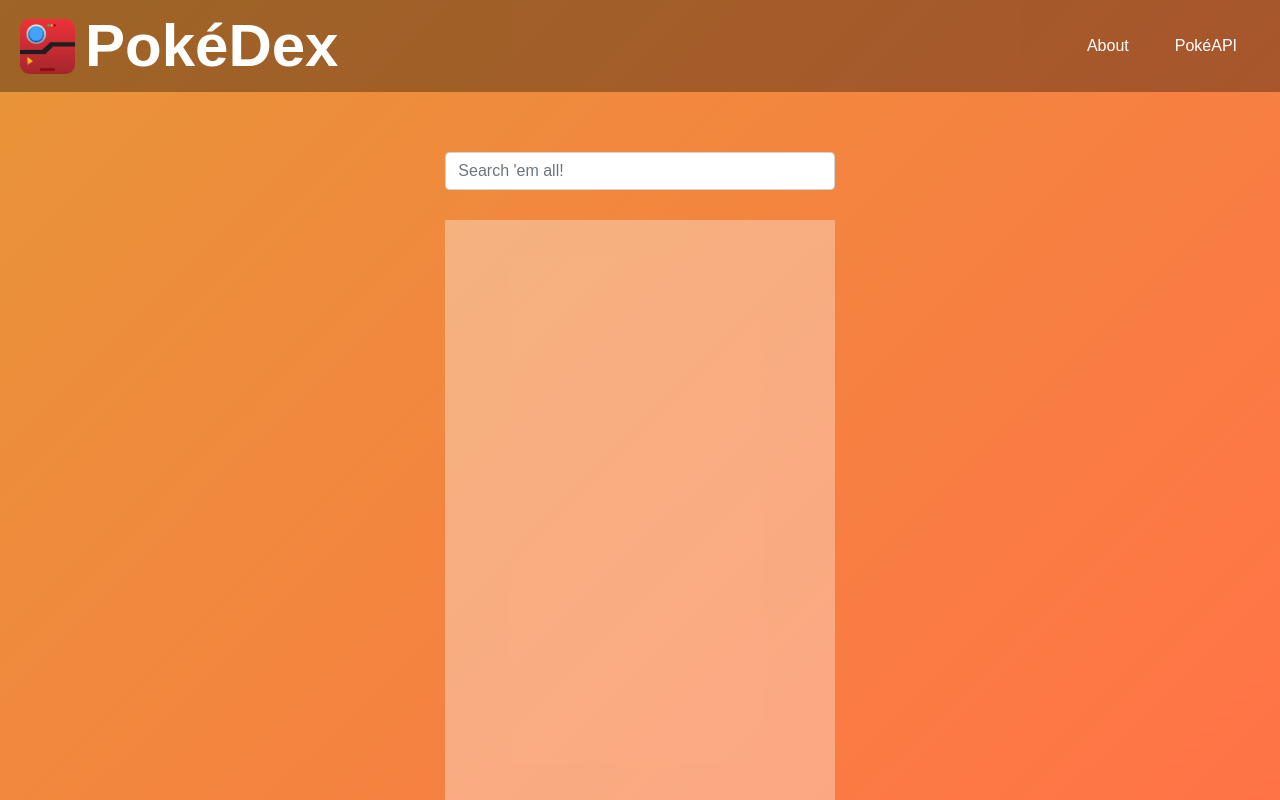
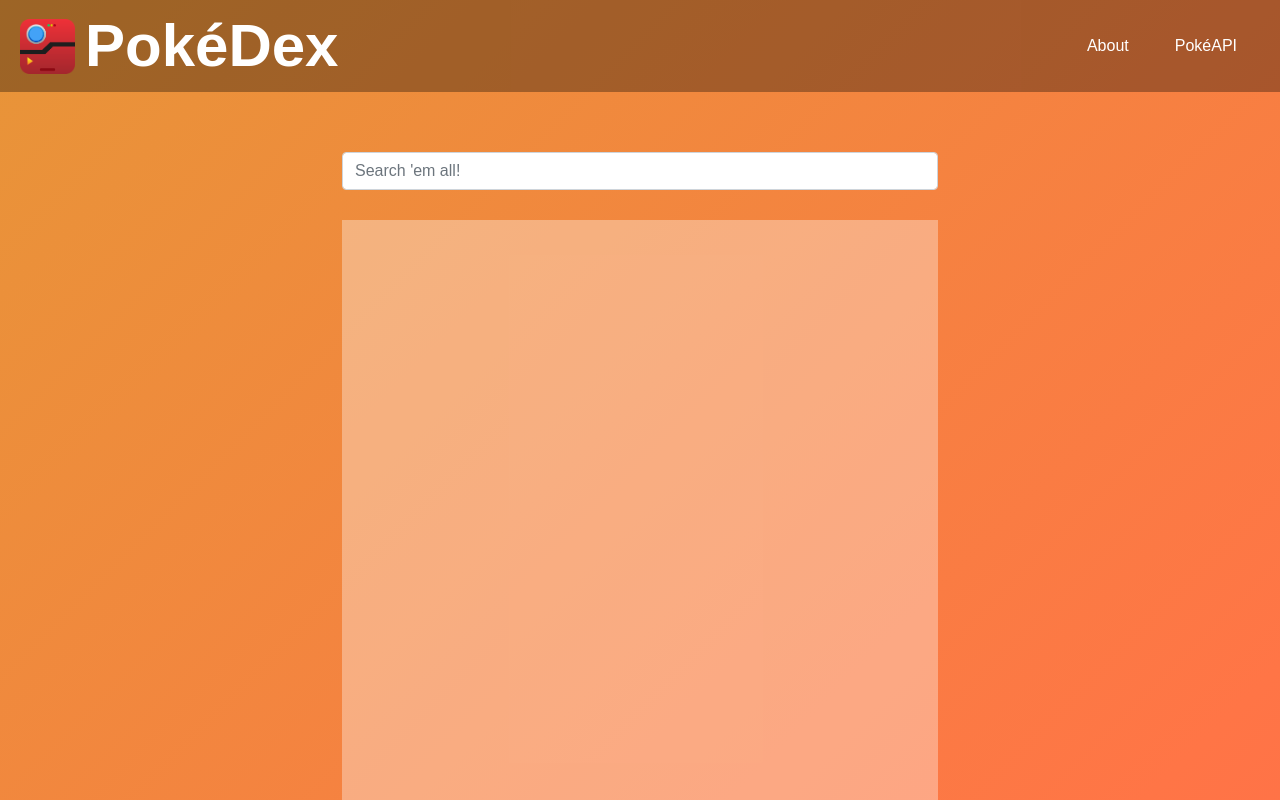
Before and after one commit to MichiyoYo/pokedex-bs, a plain HTML site: page index.html in a window 1280 px wide. Drawn offline with nearby package versions, Linux system fonts and the light colour scheme; no server answers; a web font is replaced by a local one.

Commit message:
fixed column width for main container

```diff
--- a/index.html
+++ b/index.html
@@ -72,7 +72,7 @@
     </header>
     <main class="container-fluid">
       <div class="row justify-content-center">
-        <div class="col-md-4 col-sm-12 text-center">
+        <div class="col-lg-6 col-sm-12 text-center">
           <div class="search-box-wrapper mb-30">
             <form class="form-inline form-row align-items-center my-2 my-lg-0">
               <div class="col-sm-12">
```
Also changed, not shown: src/js/scripts.js (+2 -6 lines), 1 other file.
